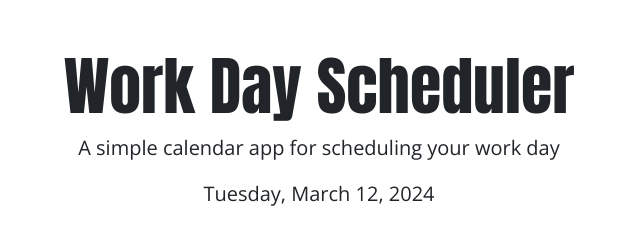
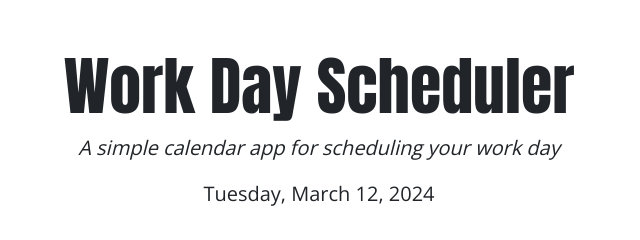
Before and after one commit to CntrolldSbstnce/daily-planner-demo, a plain HTML site: page index.html in a window 1280 px wide. Shown: the top 240 px of the page, 321-961 px from the left. Drawn offline with nearby package versions, Linux system fonts and the light colour scheme.

Commit message:
index.html

```diff
--- a/index.html
+++ b/index.html
@@ -25,7 +25,7 @@
   <body>
     <header class="p-5 mb-4 border-5 border-bottom border-dark text-center">
       <h1 class="display-3">Work Day Scheduler</h1>
-      <p class="lead">A simple calendar app for scheduling your work day</p>
+      <p class="lead"><i>A simple calendar app for scheduling your work day</i></p>
       <p id="currentDay" class="lead"></p>
     </header>
     <div class="container-lg px-5">
```
